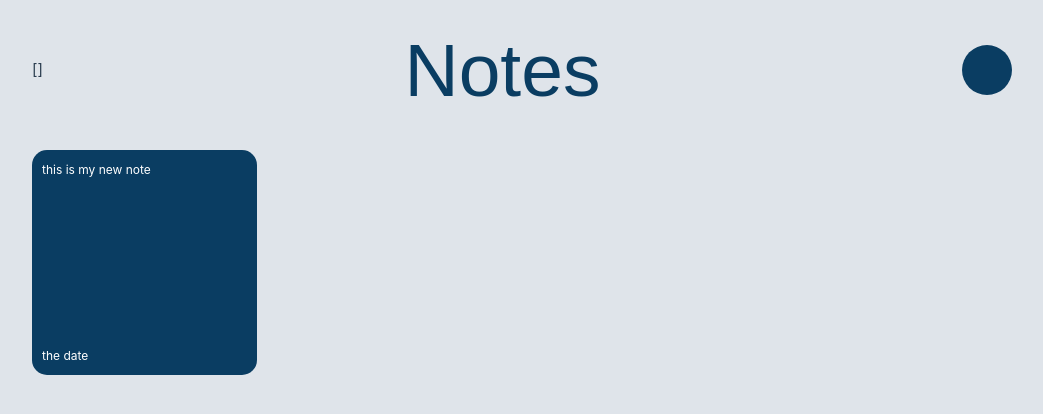
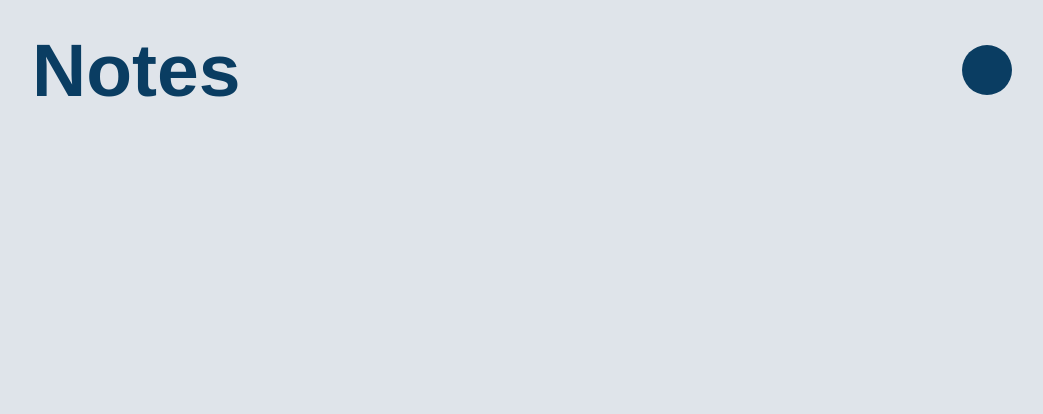
Before and after one commit to Abdullah9001/Note-App, a Vue app: page / in a window 1280 px wide. Shown: the top 414 px of the page, without its empty margins (118-1161 px from the left). Built offline with nearby package versions, Linux system fonts and the light colour scheme; some icons are missing.

Commit message:
note add fuction done clearly,

```diff
--- a/src/App.vue
+++ b/src/App.vue
@@ -18,7 +18,7 @@ const addNote = () => {
   notes.value.push({
     id: Math.floor(Math.random() * 1000000),
     text: newNote.value,
-    date: new Date(),
+    date: new Date().toLocaleDateString("en-US"),
     backgroundColor: getDarkColor(),
   });
   showModal.value = false;
@@ -43,16 +43,20 @@ const addNote = () => {
     </div>
     <div class="container">
       <header>
-        {{ notes }}
         <h1>Notes</h1>
         <button @click="showModal = true">
           <Icon icon="ic:outline-plus" width="25" />
         </button>
       </header>
       <div class="cards-container">
-        <div class="card">
-          <p class="main-text">this is my new note</p>
-          <p class="date">the date</p>
+        <div
+          v-for="note in notes"
+          :key="note.id"
+          class="card"
+          :style="{ backgroundColor: note.backgroundColor }"
+        >
+          <p class="main-text">{{ note.text }}</p>
+          <p class="date">{{ note.date }}</p>
         </div>
       </div>
     </div>
@@ -116,6 +120,7 @@ main {
       h1 {
         color: #0a3d62;
         font-size: 75px;
+        font-weight: bold;
         font-family: Arial, Helvetica, sans-serif;
       }
       button {
```
